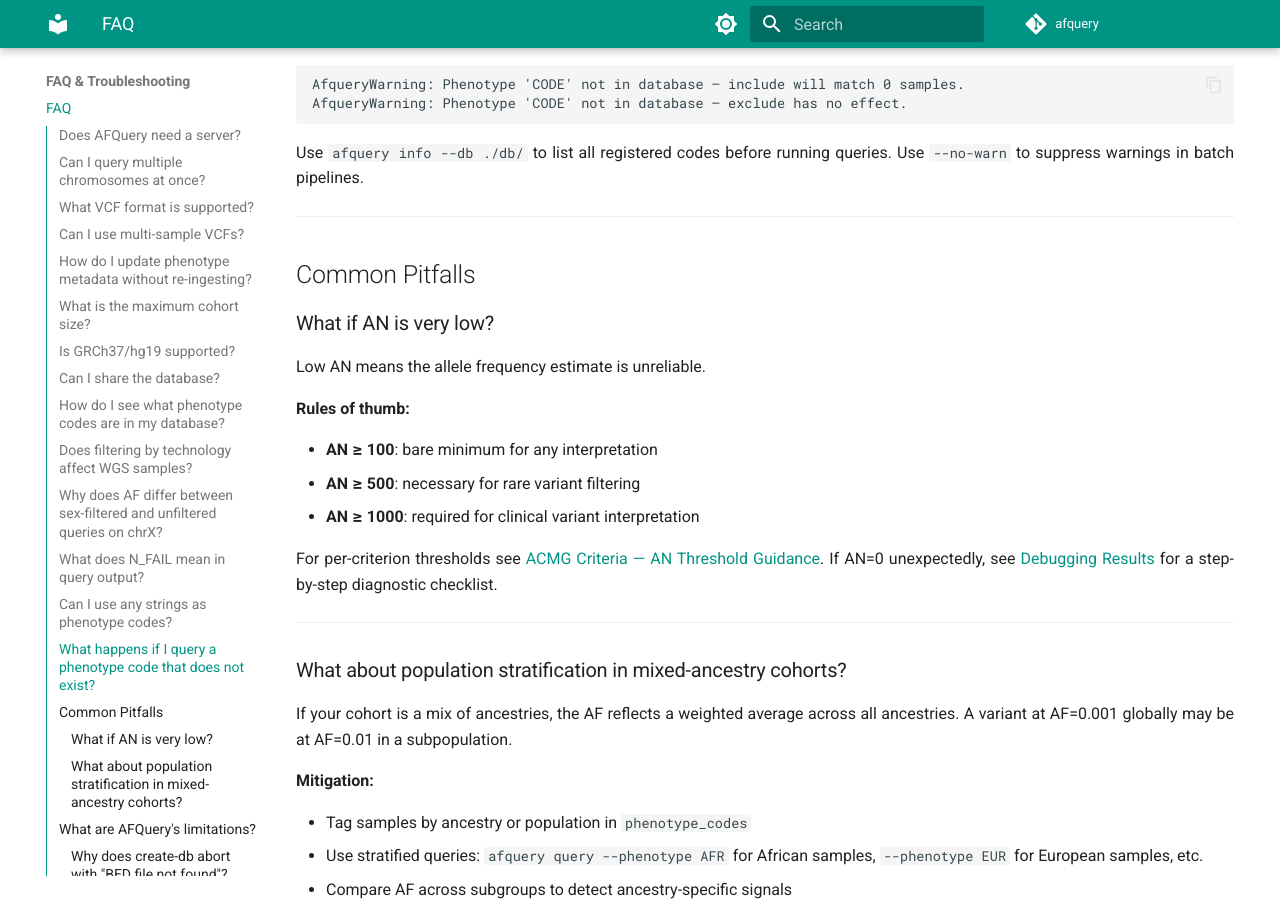
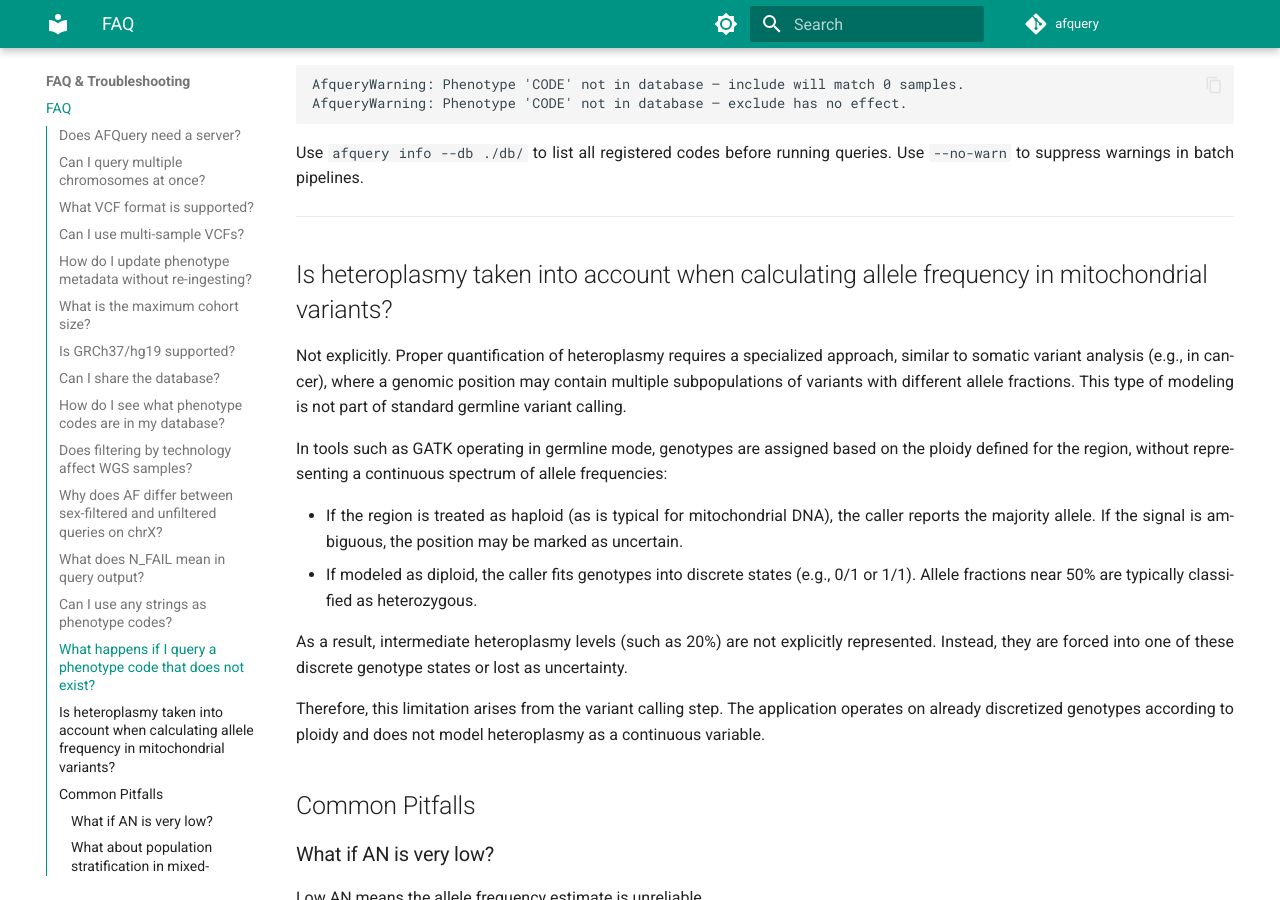
Before and after one commit to dlopez-bioinfo/afquery, an MkDocs documentation site: the page built from docs/faq.md, in a window 1280 px wide and 900 px high, scrolled down 3921 px. Built offline with MkDocs 1.6.1 and Material for MkDocs 9.7.7, drawn with Linux system fonts in a browser that asks for light colours; comment, search, counter and statistics services are not loaded; the version menu is left out.

Commit message:
docs: add heteroplasmy FAQ

```diff
--- a/docs/faq.md
+++ b/docs/faq.md
@@ -174,6 +174,19 @@ Use `afquery info --db ./db/` to list all registered codes before running querie
 
 ---
 
+## Is heteroplasmy taken into account when calculating allele frequency in mitochondrial variants?
+
+Not explicitly. Proper quantification of heteroplasmy requires a specialized approach, similar to somatic variant analysis (e.g., in cancer), where a genomic position may contain multiple subpopulations of variants with different allele fractions. This type of modeling is not part of standard germline variant calling.
+
+In tools such as GATK operating in germline mode, genotypes are assigned based on the ploidy defined for the region, without representing a continuous spectrum of allele frequencies:
+
+- If the region is treated as haploid (as is typical for mitochondrial DNA), the caller reports the majority allele. If the signal is ambiguous, the position may be marked as uncertain.
+- If modeled as diploid, the caller fits genotypes into discrete states (e.g., 0/1 or 1/1). Allele fractions near 50% are typically classified as heterozygous.
+
+As a result, intermediate heteroplasmy levels (such as 20%) are not explicitly represented. Instead, they are forced into one of these discrete genotype states or lost as uncertainty.
+
+Therefore, this limitation arises from the variant calling step. The application operates on already discretized genotypes according to ploidy and does not model heteroplasmy as a continuous variable.
+
 ## Common Pitfalls
 
 ### What if AN is very low?
```
